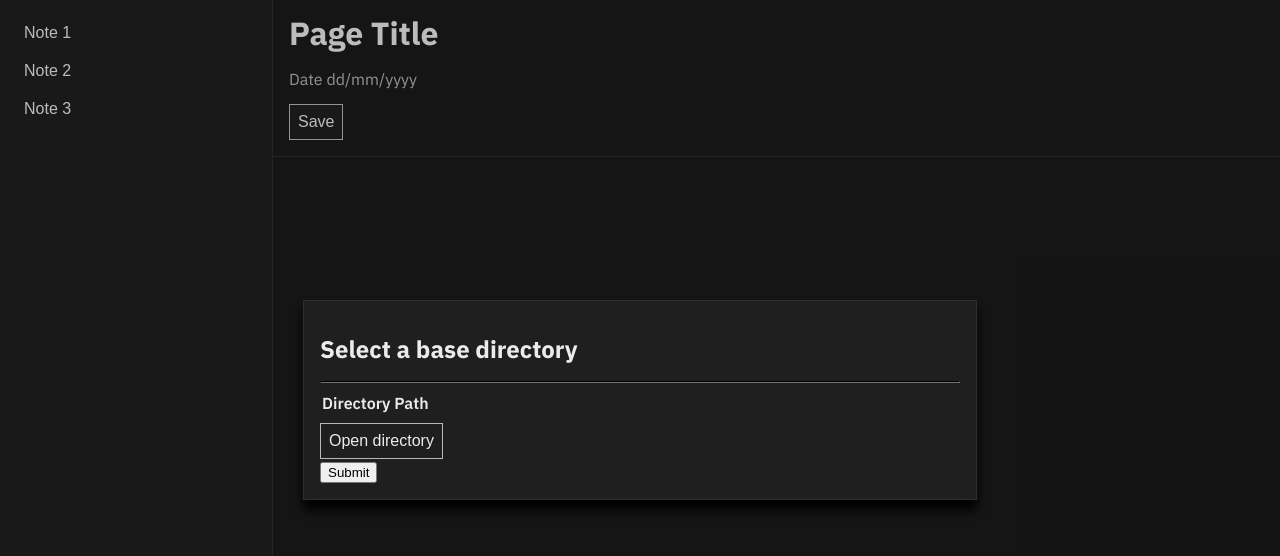
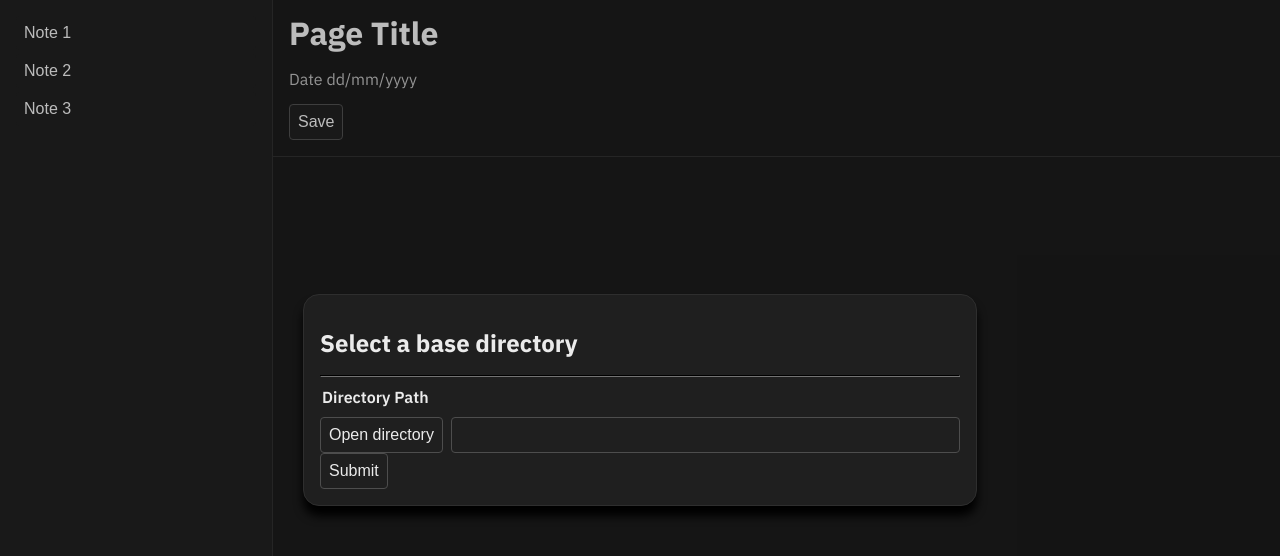
Before and after one commit to ethanmci/pamphlets, a SvelteKit app: page / in a window 1280 px wide. Shown: the top 556 px of the page. Built offline with nearby package versions, Linux system fonts and the light colour scheme.

Commit message:
some css cleanup + var changes

```diff
--- a/src/main.css
+++ b/src/main.css
@@ -8,12 +8,13 @@
   --bg-main: hsl(187 0% 10%);
   --bg-main-hover: hsl(187 0% 18%);
   --bg-secondary: hsl(187 0% 12%);
+  --border-main: hsl(187 0% 30%);
   --text-primary: hsl(187 0% 92%);
   --text-secondary: hsl(187 0% 82%);
   --text-tertiary: hsl(187 0% 72%);
 
-  --rounding: (0.25em);
-  --rounding-lg: (1em);
+  --rounding: 0.25em;
+  --rounding-lg: 1em;
 }
 
 [data-theme="light"] {
@@ -53,19 +54,19 @@
 }
 
 /* standard element styling */
-button {
+button, input[type="submit"] {
   font-size: medium;
   text-align: left;
   color: var(--text-primary);
   background-color: var(--bg-secondary);
-  border: 1px solid var(--text-tertiary);
+  border: 1px solid var(--border-main);
   border-radius: var(--rounding);
   cursor: pointer;
   padding: 0.5em;
   transition: background-color 100ms ease-out;
 }
 
-button:hover {
+button:hover, input[type="submit"]:hover {
   background-color: var(--bg-main-hover);
 }
 
```
